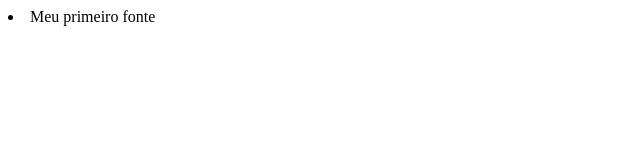
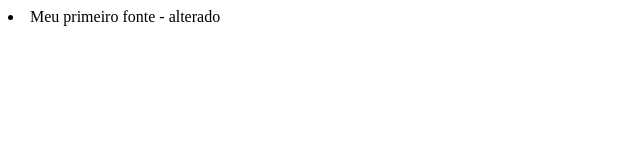
Before and after one commit to rincao/curso-renato, a plain HTML site: page index.html in a window 1280 px wide. Shown: the full height of the page, 0-640 px from the left. Drawn offline with Linux system fonts and the light colour scheme.

Commit message:
Segundo commit

```diff
--- a/index.html
+++ b/index.html
@@ -1 +1 @@
-<li>Meu primeiro fonte</li>
+<li>Meu primeiro fonte - alterado</li>
```
